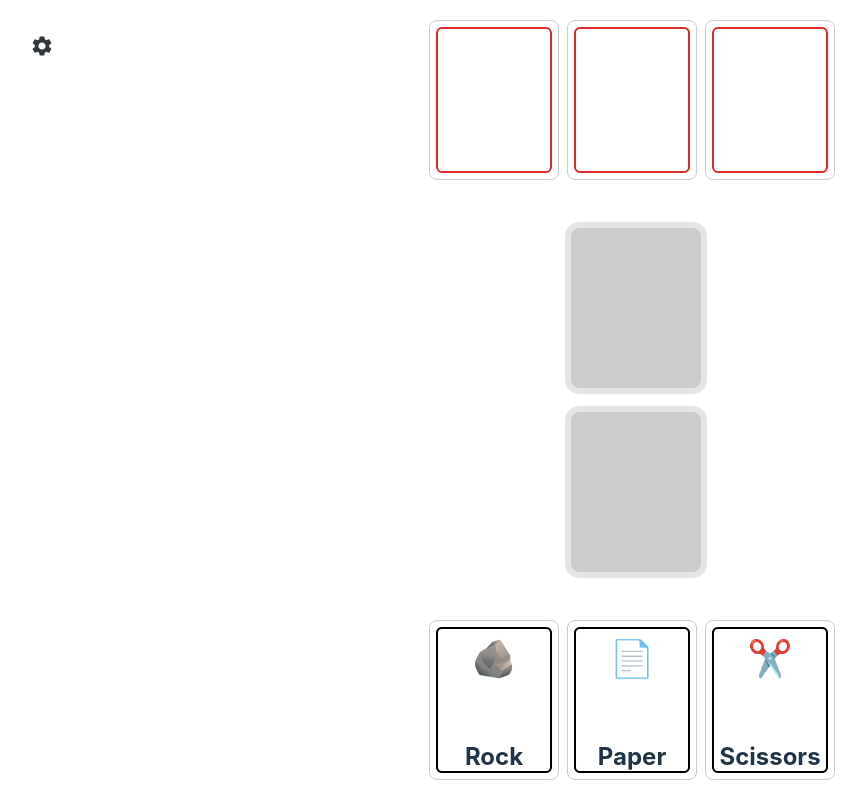
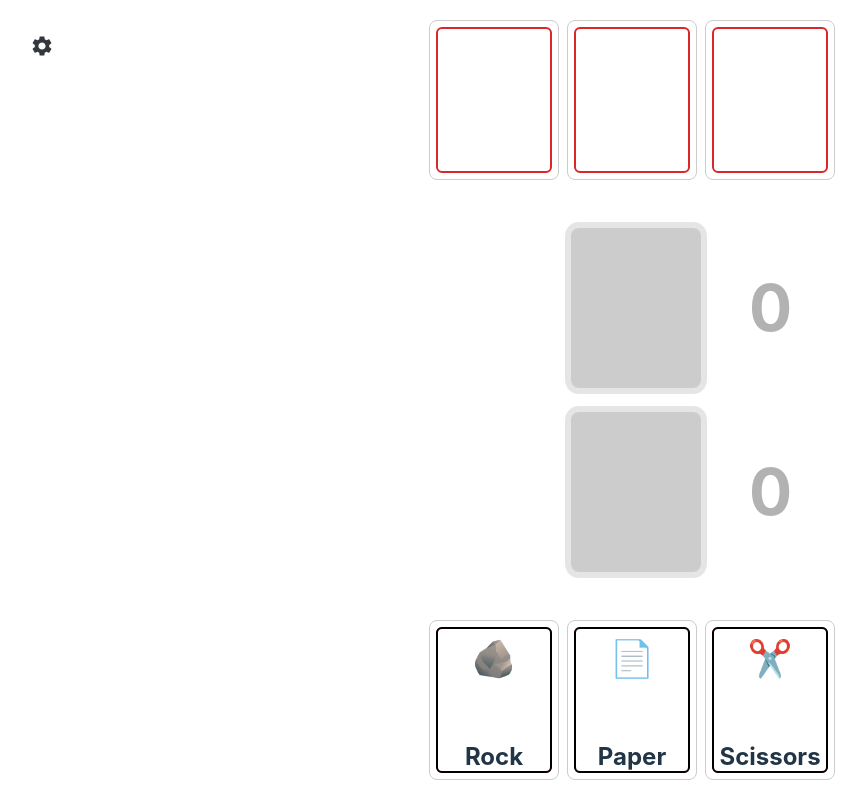
Before and after one commit to felixbouveret/shifumi, a React (Vite) app: page /game in a window 1280 px wide. Shown: the whole page, without its empty margins (4-870 px from the left). Built offline with nearby package versions, Linux system fonts and the light colour scheme.

Commit message:
Add scores

```diff
--- a/src/modules/BoardModule/BoardModule.tsx
+++ b/src/modules/BoardModule/BoardModule.tsx
@@ -67,6 +67,7 @@ const BoardModule: React.FC<BoardModuleProps> = ({
         <PlayerBoard
           cardsHidden={isOpponentPlayer && !showPlay}
           plays={playerPlay}
+          score={player.score}
         />
         <PlayerHand
           cardsHidden={isOpponentPlayer}
--- a/src/modules/BoardModule/components/PlayerBoard/PlayerBoard.scss
+++ b/src/modules/BoardModule/components/PlayerBoard/PlayerBoard.scss
@@ -22,4 +22,14 @@
     width: 100%;
     max-width: 130px;
   }
+
+  .score {
+    position: absolute;
+    top: 50%;
+    left: calc(100% + 48px);
+    transform: translateY(-50%);
+    font-size: 64px;
+    font-weight: 700;
+    color: rgba($color: #000000, $alpha: 0.3);
+  }
 }
--- a/src/modules/BoardModule/components/PlayerBoard/PlayerBoard.tsx
+++ b/src/modules/BoardModule/components/PlayerBoard/PlayerBoard.tsx
@@ -7,9 +7,14 @@ import { Draggable, Droppable } from "react-beautiful-dnd";
 interface PlayerBoardProps {
   cardsHidden?: boolean;
   plays: CardType[];
+  score: number;
 }
 
-const PlayerBoard: React.FC<PlayerBoardProps> = ({ cardsHidden, plays }) => {
+const PlayerBoard: React.FC<PlayerBoardProps> = ({
+  cardsHidden,
+  plays,
+  score = 0,
+}) => {
   return (
     <Droppable droppableId={BoardParts.BOARD}>
       {(provided) => (
@@ -18,6 +23,9 @@ const PlayerBoard: React.FC<PlayerBoardProps> = ({ cardsHidden, plays }) => {
           ref={provided.innerRef}
           {...provided.droppableProps}
         >
+          <div className="score">
+            <p>{score}</p>
+          </div>
           {plays.map((play, index) => (
             <Draggable
               key={play}
```
